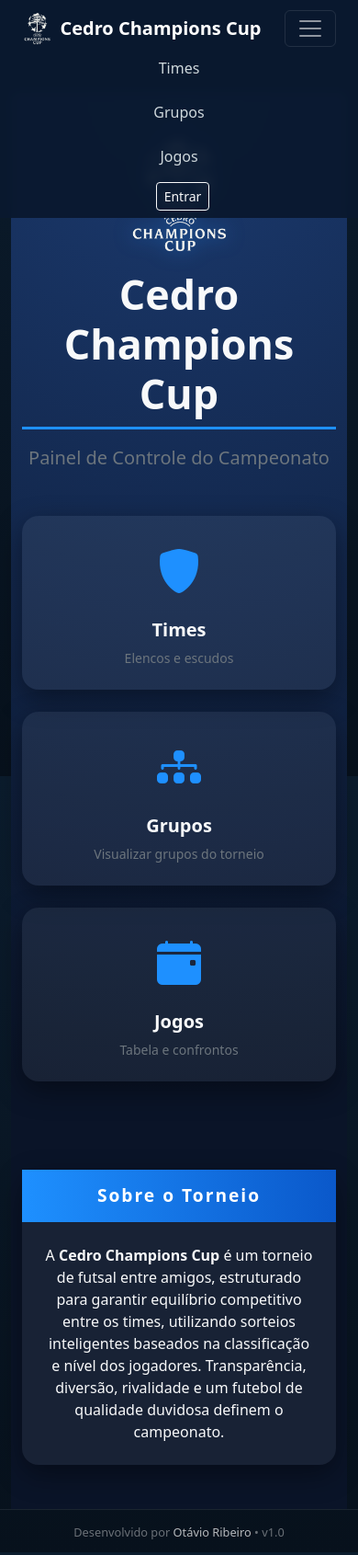
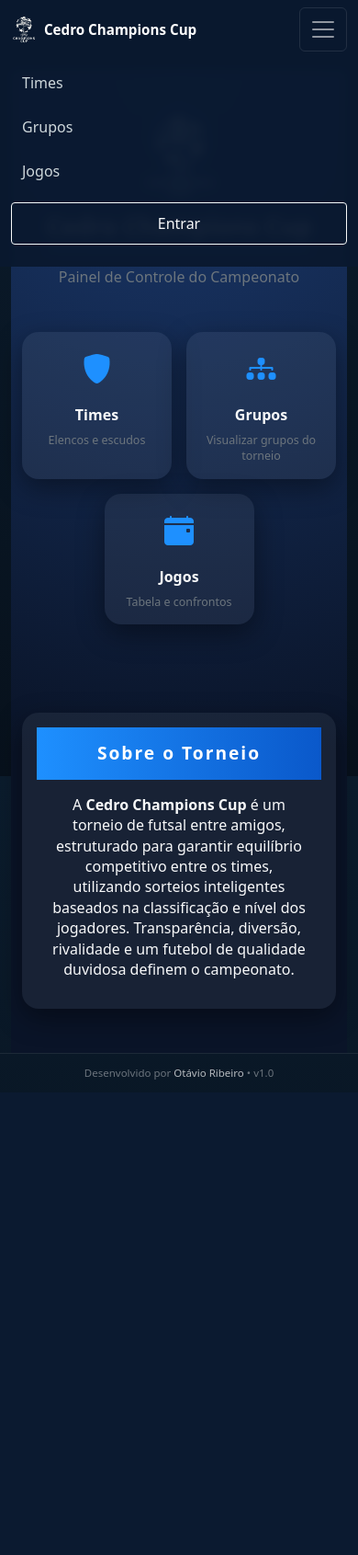
Before and after one commit to Tavenriq/sorteador-champions-cup, a Django app: page /dashboard/ in a window 390 px wide, after a click that opens the changed part. Shown: the whole page at 92% size. After the commit the page ends 1174 px from the top, so only its background shows below. Run offline with Django 5.2, Linux system fonts and the light colour scheme; data comes from the database, SQL or seed files in the repository.

Commit message:
Responsividade para celular

```diff
--- a/sorteador/SortApp/templates/base.html
+++ b/sorteador/SortApp/templates/base.html
@@ -3,6 +3,7 @@
 <html lang="pt-br">
 <head>
     <meta charset="UTF-8">
+    <meta name="viewport" content="width=device-width, initial-scale=1">
     <title>Cedro Champions Cup</title>
 
     <link rel="icon" type="image/x-icon" href="{% static 'favicon.ico' %}">
@@ -69,6 +70,163 @@
             color: rgba(255,255,255,0.7);
             font-weight: 500;
         }
+
+        /* ==========================================
+        RESPONSIVIDADE GLOBAL - CEDRO CHAMPIONS CUP
+        ========================================== */
+
+        /* Evita elementos ultrapassarem a largura da tela */
+        * {
+            box-sizing: border-box;
+        }
+
+        html {
+            width: 100%;
+            overflow-x: clip;
+        }
+
+        body {
+            width: 100%;
+            overflow-x: clip;
+        }
+
+        /* Imagens adaptáveis */
+        img {
+            max-width: 100%;
+            height: auto;
+        }
+
+        /* Melhora a área de toque dos botões */
+        .btn {
+            min-height: 40px;
+        }
+
+        /* Campos de formulário */
+        .form-control,
+        .form-select {
+            min-height: 44px;
+            font-size: 1rem;
+        }
+
+        /* Tabelas podem rolar horizontalmente */
+        .table-responsive {
+            width: 100%;
+            overflow-x: auto;
+            -webkit-overflow-scrolling: touch;
+        }
+
+        /* ==========================================
+        CELULAR
+        ========================================== */
+
+        @media (max-width: 767.98px) {
+
+            /* Espaçamento geral das páginas */
+            main {
+                padding-top: 76px;
+            }
+
+            main.no-navbar {
+                padding-top: 0;
+            }
+
+            /* Navbar */
+            .navbar .container-fluid {
+                padding-left: 12px !important;
+                padding-right: 12px !important;
+            }
+
+            .navbar-brand {
+                font-size: 0.95rem;
+                gap: 8px !important;
+            }
+
+            .navbar-brand img {
+                height: 30px;
+                width: auto;
+            }
+
+            .navbar-toggler {
+                padding: 8px 10px;
+                min-width: 44px;
+                min-height: 44px;
+            }
+
+            .navbar-collapse {
+                padding: 12px 0 16px;
+            }
+
+            .navbar-nav {
+                align-items: stretch !important;
+                gap: 4px !important;
+                width: 100%;
+            }
+
+            .navbar-nav .nav-link {
+                font-size: 1rem;
+                padding: 10px 12px;
+            }
+
+            .navbar-nav .btn {
+                display: block;
+                width: 100%;
+                margin: 8px 0 0 !important;
+                padding: 10px;
+                font-size: 1rem;
+            }
+
+            .navbar-nav .nav-item.ms-3 {
+                margin-left: 0 !important;
+            }
+
+            /* Botões maiores e mais fáceis de tocar */
+            .btn {
+                font-size: 0.95rem;
+                padding: 10px 14px;
+            }
+
+            .btn-lg {
+                font-size: 1rem;
+                padding: 12px 16px !important;
+            }
+
+            /* Cards */
+            .champions-card {
+                border-radius: 14px;
+            }
+
+            /* Container das páginas */
+            .container-fluid.champions-bg {
+                padding-left: 12px !important;
+                padding-right: 12px !important;
+            }
+
+            /* Rodapé */
+            .footer-minimal {
+                font-size: 0.72rem;
+                padding: 12px 8px;
+            }
+        }
+
+        /* ==========================================
+        CELULARES MUITO PEQUENOS
+        ========================================== */
+
+        @media (max-width: 380px) {
+
+            .navbar-brand {
+                font-size: 0.82rem;
+            }
+
+            .navbar-brand img {
+                height: 26px;
+            }
+
+            .btn {
+                font-size: 0.88rem;
+            }
+        }
+
     </style>
 </head>
 
--- a/sorteador/SortApp/templates/dashboard.html
+++ b/sorteador/SortApp/templates/dashboard.html
@@ -20,7 +20,7 @@
 
     <div class="row justify-content-center mb-5">
         <div class="col-lg-10">
-            <div class="row row-cols-1 row-cols-md-2 row-cols-lg-4 g-4 justify-content-center">
+            <div class="row row-cols-2 row-cols-md-2 row-cols-lg-4 g-3 g-md-4 justify-content-center">
                 {% if user.is_authenticated %}
                 <div class="col">
                     <a href="{% url 'listar_jogadores' %}" class="text-decoration-none">
@@ -164,6 +164,84 @@
 .btn-warning {
     color: #0a1428;
 }
+
+/* ==========================================
+   DASHBOARD RESPONSIVO
+   ========================================== */
+
+@media (max-width: 767.98px) {
+
+    /* Cabeçalho do dashboard */
+    .dashboard-logo {
+        max-width: 85px;
+    }
+
+    .champions-title {
+        font-size: 1.65rem;
+        padding-bottom: 8px;
+        border-bottom-width: 2px;
+    }
+
+    .champions-bg .text-center p.fs-5 {
+        font-size: 1rem !important;
+    }
+
+    /* Cards do dashboard */
+    .champions-card {
+        padding: 16px !important;
+        height: 100%;
+    }
+
+    .dashboard-icon {
+        font-size: 2rem;
+    }
+
+    .champions-card h5 {
+        font-size: 1rem;
+        line-height: 1.3;
+    }
+
+    .champions-card p {
+        font-size: 0.78rem;
+        line-height: 1.4;
+    }
+
+    /* Botões de sorteio */
+    .champions-bg .btn-lg {
+        width: 100%;
+        max-width: 100%;
+    }
+
+    /* Sobre o torneio */
+    .champions-card .p-4 {
+        padding: 16px !important;
+    }
+}
+
+/* Telas muito estreitas */
+@media (max-width: 380px) {
+
+    .champions-title {
+        font-size: 1.4rem;
+    }
+
+    .dashboard-icon {
+        font-size: 1.8rem;
+    }
+
+    .champions-card {
+        padding: 12px !important;
+    }
+
+    .champions-card h5 {
+        font-size: 0.9rem;
+    }
+
+    .champions-card p {
+        font-size: 0.72rem;
+    }
+}
+
 </style>
 
 {% endblock %}
--- a/sorteador/SortApp/templates/listar_times.html
+++ b/sorteador/SortApp/templates/listar_times.html
@@ -32,7 +32,7 @@
 
     <div class="row justify-content-center">
         <div class="col-lg-10">
-            <div class="row row-cols-1 row-cols-md-2 row-cols-lg-3 g-4">
+            <div class="row row-cols-1 row-cols-sm-2 row-cols-lg-3 g-3 g-lg-4">
 
                 {% for time in times %}
                 <div class="col">
```
Also changed, not shown: sorteador/SortApp/templates/listar_jogadores.html (+25 -0 lines).
